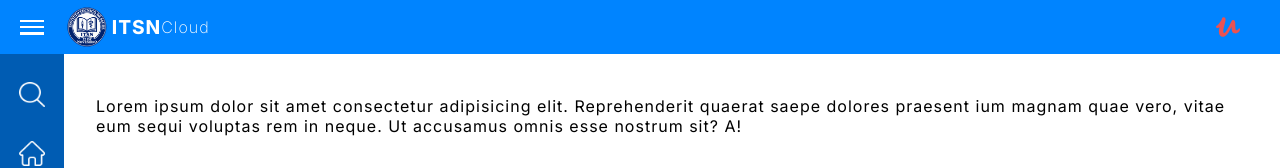
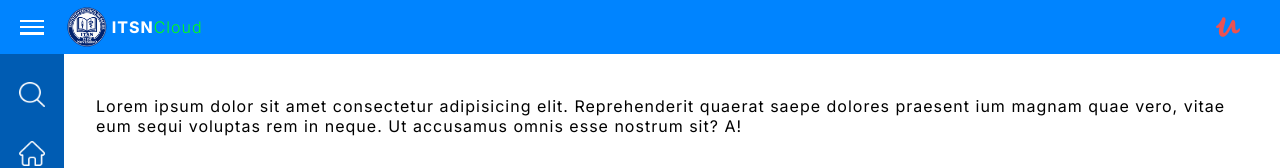
Before and after one commit to Delfim-Duarte/itsn_site, a plain HTML site: page index.html in a window 1280 px wide. Shown: the top 168 px of the page. Drawn offline with Linux system fonts and the light colour scheme.

Commit message:
actualizei o site

```diff
--- a/css/style.css
+++ b/css/style.css
@@ -67,14 +67,14 @@ header{
 }
 .brand .name{
 
-    font-size: 1.2rem;
+    font-size: 1rem;
     font-weight: 750;
     color: rgb(255, 255, 255);
 }
 .brand .name2{
     font-size: 1rem;
-    font-weight: 200;
-    color: white;
+    font-weight: 300;
+    color: rgb(0, 255, 21);
 }
 .brand .logo{
     width: 2.5rem;
```
